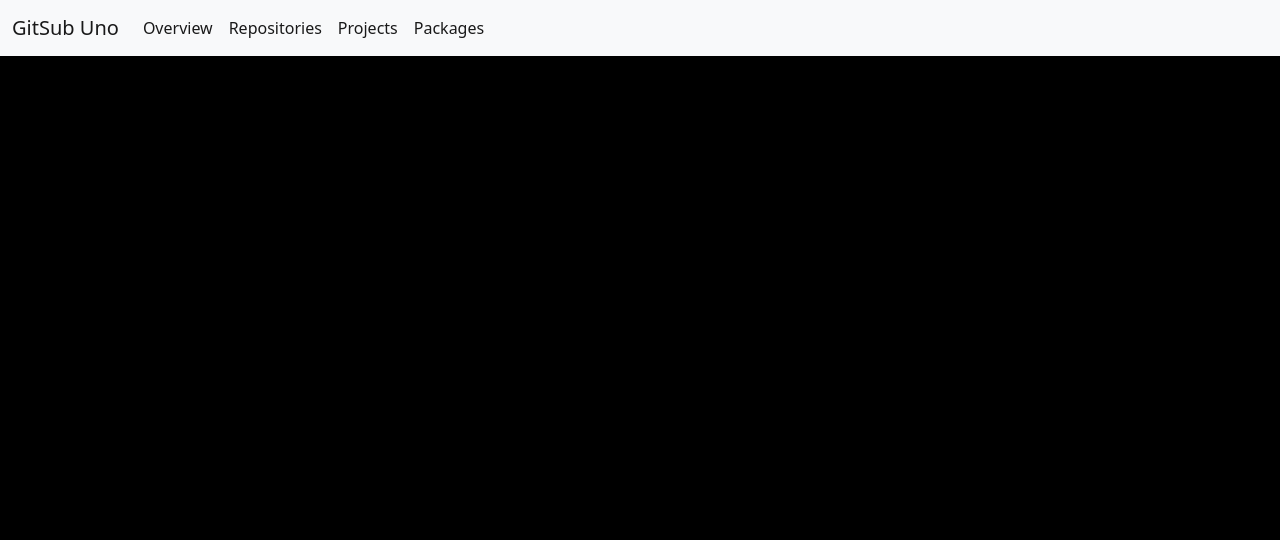
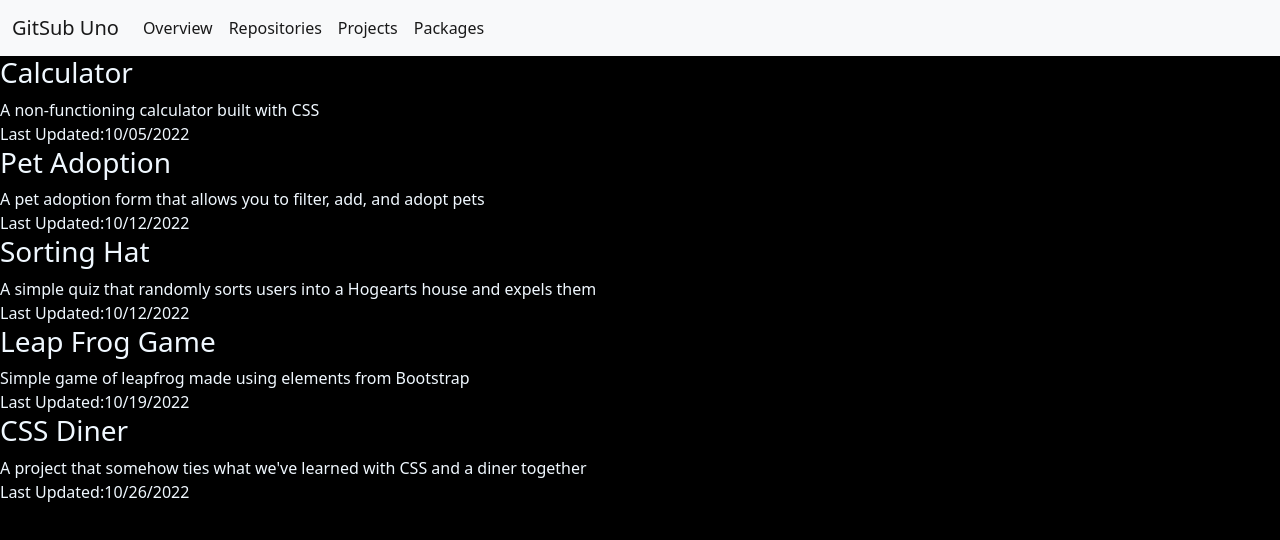
Before and after one commit to nss-evening-web-development/gitsub-uno, a plain HTML site: page projects.html in a window 1280 px wide. Drawn offline with nearby package versions, Linux system fonts and the light colour scheme.

Commit message:
Project cards render and startApp added

```diff
--- a/main.css
+++ b/main.css
@@ -1,3 +1,4 @@
 body {
   background-color: black;
+  color: aliceblue;
 }
--- a/main.js
+++ b/main.js
@@ -78,3 +78,34 @@ const renderToDom = (divId, htmlToRender) => {
   const selectedDiv = document.querySelector(divId);
   selectedDiv.innerHTML = htmlToRender;
 };
+
+// Creates Cards for the Projects page
+const projectsOnDom = (array)=> {
+  let domString="";
+  for (const member of array) {
+    domString+=
+    `<div class="card-header">
+        <h3>
+        ${member.name}
+        </h3>
+    <div class="card-body">
+         ${member.description}
+
+        <p class="card-text"> Last Updated:${member.lastUpdated}</p>
+        </div>
+
+    </div>
+    `;
+    }
+
+    renderToDom("#root", domString);
+  }
+
+
+  const startApp = () => {
+    projectsOnDom(projects);
+
+  }
+
+
+  startApp();
--- a/projects.html
+++ b/projects.html
@@ -34,7 +34,7 @@
       </div>
     </div>
   </nav>
-
+<div id="root"></div>
 
   <!-- JavaScript Bundle with Popper -->
   <script src="https://cdn.jsdelivr.net/npm/bootstrap@5.2.2/dist/js/bootstrap.bundle.min.js" integrity="sha384-OERcA2EqjJCMA+/3y+gxIOqMEjwtxJY7qPCqsdltbNJuaOe923+mo//f6V8Qbsw3" crossorigin="anonymous"></script>
```
